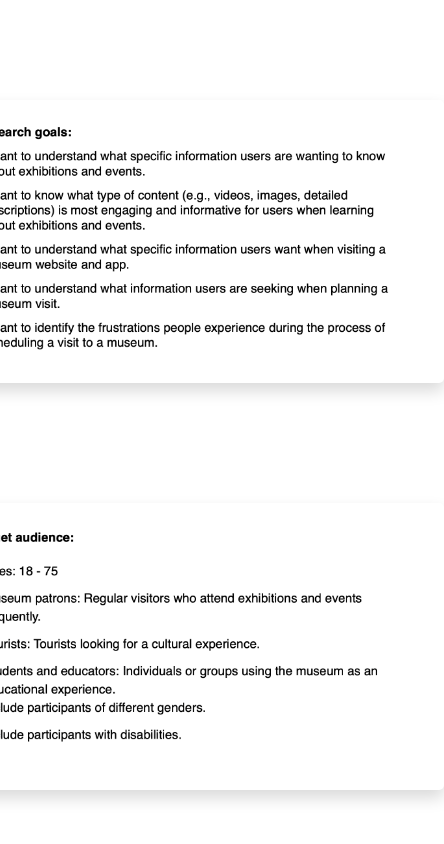
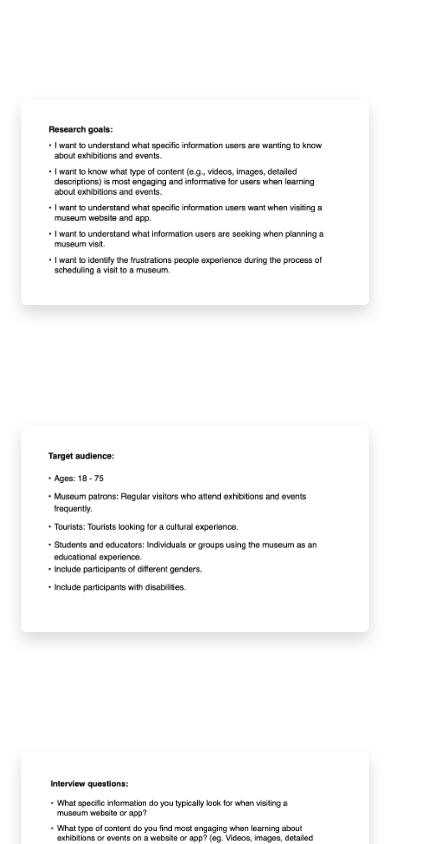
Before and after one commit to MariolaH/Design-Portfolio, a Next.js app: page /caseStudyThree/empathize in a window 390 px wide. Shown: the part 3520-4364 px from the top of the page, 444 px wide, since content can reach past the window. Built offline with nearby package versions, Linux system fonts and the light colour scheme.

Commit message:
Responsivness

```diff
--- a/src/app/caseStudyThree/empathize/page.tsx
+++ b/src/app/caseStudyThree/empathize/page.tsx
@@ -114,7 +114,6 @@ export default function Empathize() {
             </div>
           </div>
         </div>
-      {/* </Section> */}
       <button id="back-to-top" onClick={scrollToTop}>
         ↑
       </button>
--- a/src/app/components/imageAndTextCard.tsx
+++ b/src/app/components/imageAndTextCard.tsx
@@ -9,7 +9,7 @@ interface ImageAndTextCardProps {
 
 const ImageAndTextCard: React.FC<ImageAndTextCardProps> = ({ href, imgSrc, text }) => {
   return (
-    <div className="col-12 col-sm-6 col-md-6 col-lg-2 d-flex pt-3 justify-content-center">
+    <div className="col-12 col-sm-6 col-md-6 col-lg-2 d-flex pt-3 pt-3 justify-content-center">
       <Link href={href} className="btn btn-light p-4 d-block shadow text-decoration-none link-card">
         <img src={imgSrc} alt="Image" />
         <p className="fontSize mt-4">
--- a/src/app/styles/global.css
+++ b/src/app/styles/global.css
@@ -255,3 +255,17 @@ body {
     font-size: 0.875rem; /* Adjusted for mobile devices */
   }
 }
+
+@media (max-width: 768px) {
+  .info {
+    min-width: 300px;
+    max-width: 400px;
+  }
+}
+
+@media (max-width: 576px) {
+  .info {
+    min-width: 300px;
+    max-width: 400px;
+  }
+}
```
